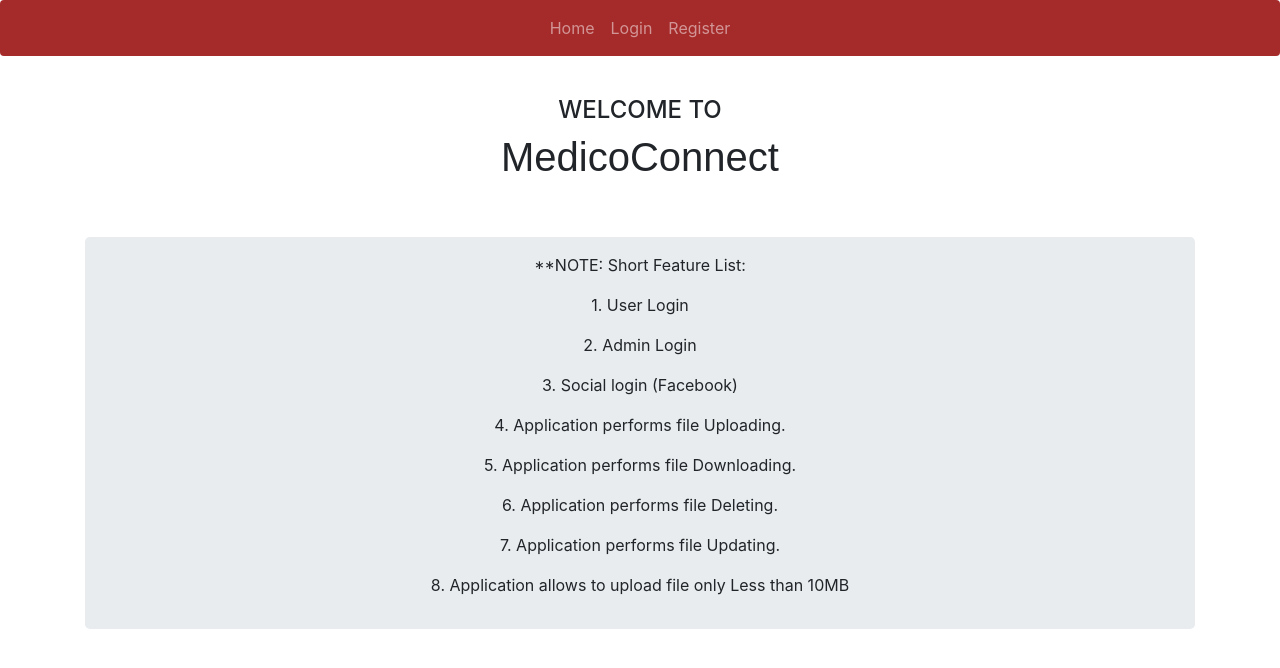
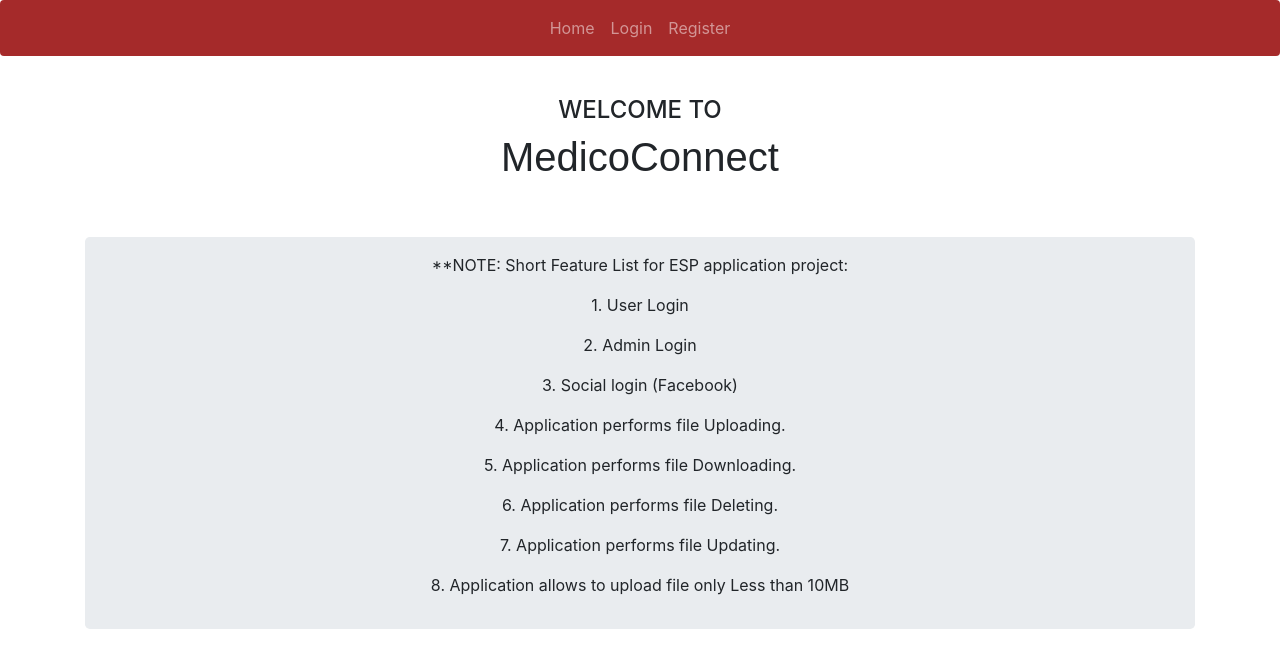
Before and after one commit to shubham05101994/ESP272, a React (Create React App) app in the folder client/: page / in a window 1280 px wide. Shown: the top 668 px of the page. Built offline with nearby package versions, Linux system fonts and the light colour scheme.

Commit message:
new build

```diff
--- a/client/src/components/Landing.js
+++ b/client/src/components/Landing.js
@@ -16,7 +16,7 @@ class Landing extends Component {
         </div>
         <div className="jumbotron mt-4">
           <div className="col-sm-8 mx-auto">
-            <p>**NOTE: Short Feature List:</p>
+            <p>**NOTE: Short Feature List for ESP application project:</p>
 
             <p className="">1. User Login</p>
             <p className="">2. Admin Login</p>
```
Also changed, not shown: 8 other files (tests, documents, lock files or other folders).
